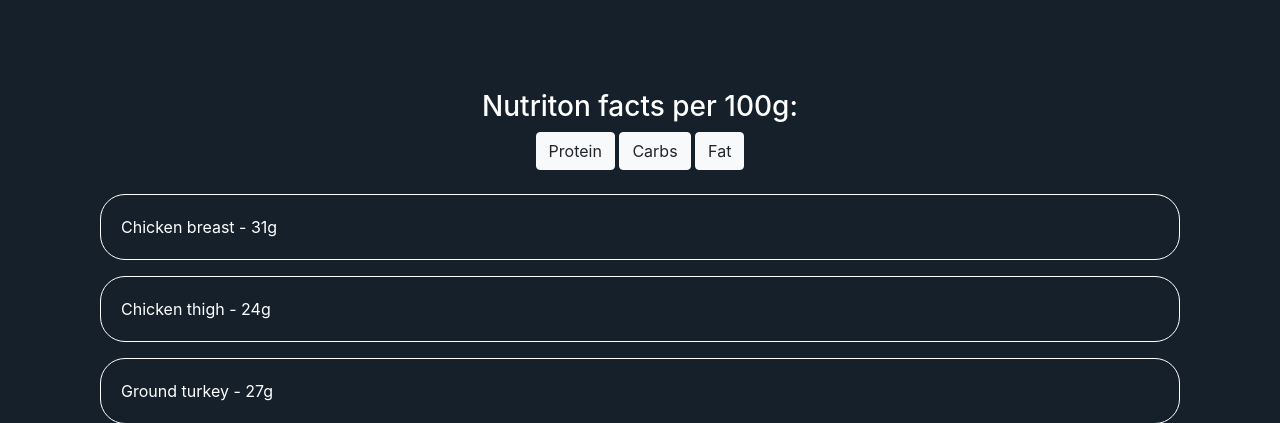
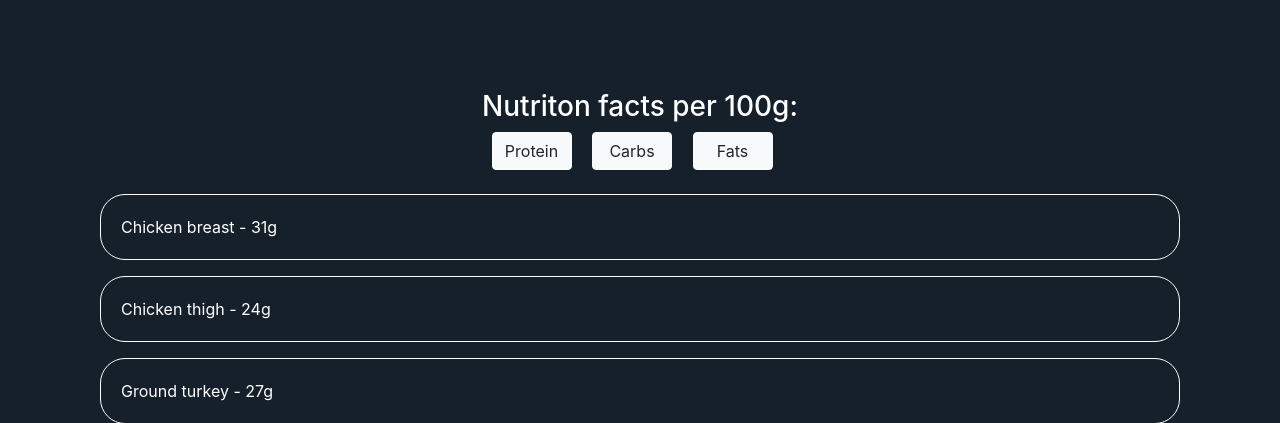
Before and after one commit to popov23cso/Pfitness, a Django app: page /foods in a window 1280 px wide. Shown: the part 56-479 px from the top of the page. Run offline with Django 4.2, Linux system fonts and the light colour scheme; a user stored in the database is signed in; data comes from the database, SQL or seed files in the repository; some libraries are stand-ins or nearby versions.

Commit message:
Evened the widths of the buttons

```diff
--- a/pfitness/templates/pfitness/exercises.html
+++ b/pfitness/templates/pfitness/exercises.html
@@ -14,9 +14,9 @@
 
 <div class="container text-center">
     <div class="container mb-4">
-        <button type="button" class="btn btn-light" id="type" data-type="cardio">Cardio</button>
-        <button type="button" class="btn btn-light" id="type" data-type="bodybuilding">Bodybuilding</button>
-        <button type="button" class="btn btn-light" id="type" data-type="strength">Strength</button>
+        <button type="button" class="btn btn-light mr-3" id="type" data-type="cardio" style="width: 120px;">Cardio</button>
+        <button type="button" class="btn btn-light mr-3" id="type" data-type="bodybuilding" style="width: 120px;">Bodybuilding</button>
+        <button type="button" class="btn btn-light" id="type" data-type="strength" style="width: 120px;">Strength</button>
     </div>
 </div>
 
--- a/pfitness/templates/pfitness/foods.html
+++ b/pfitness/templates/pfitness/foods.html
@@ -13,9 +13,9 @@
 
 <div class="container text-center">
     <div class="container mb-4">
-        <button type="button" class="btn btn-light" id="type" data-type="protein">Protein</button>
-        <button type="button" class="btn btn-light" id="type" data-type="carb">Carbs</button>
-        <button type="button" class="btn btn-light" id="type" data-type="fat">Fat</button>
+        <button type="button" class="btn btn-light mr-3" id="type" data-type="protein" style="width: 80px;">Protein</button>
+        <button type="button" class="btn btn-light mr-3" id="type" data-type="carb" style="width: 80px;">Carbs</button>
+        <button type="button" class="btn btn-light mr-3" id="type" data-type="fat" style="width: 80px;">Fats</button>
     </div>
 </div>
 
```
